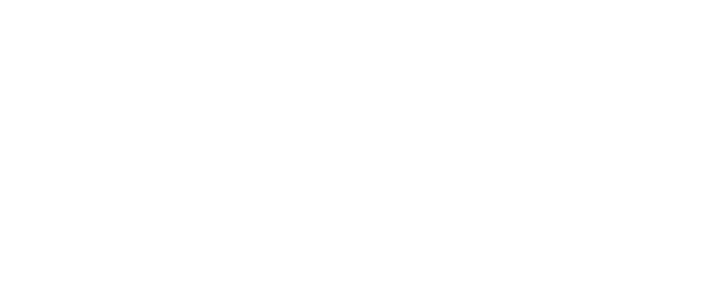
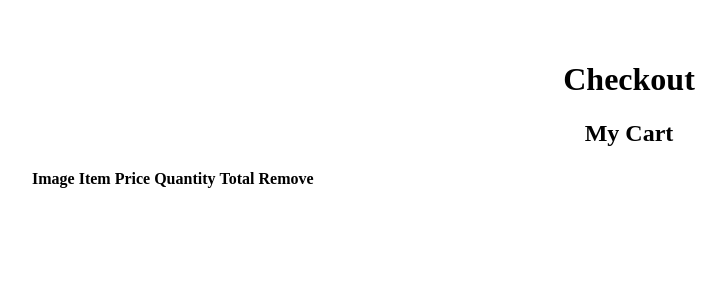
Before and after one commit to wareez92/capstone-api, a React (Vite) app in the folder client/synthstorm-react/: page /cart in a window 1280 px wide. Shown: the top 300 px of the page, without its empty margins (11-737 px from the left). Built offline with nearby package versions, Linux system fonts and the light colour scheme; the HTML template or start-up script is replaced by a standard one.

Commit message:
Cart/Checkout html architecture

```diff
--- a/client/synthstorm-react/src/App.jsx
+++ b/client/synthstorm-react/src/App.jsx
@@ -4,7 +4,7 @@
 import Login from "./Components/Login";
 import { Routes, Route } from "react-router-dom";
 import Account from "./Components/Account";
-import Home from "./Components/Home";
+import Home from "./Components/Proudcts";
 import Register from "./Components/Register";
 import Cart from "./Components/Cart";
 
--- a/client/synthstorm-react/src/Components/Account.jsx
+++ b/client/synthstorm-react/src/Components/Account.jsx
@@ -1,5 +1,6 @@
 import { useNavigate } from "react-router-dom";
-import Home from "./Home";
+import Home from "./Proudcts";
+import Nav from "./Nav";
 
 export default function Account({ setUser, user }) {
   const navigate = useNavigate();
--- a/client/synthstorm-react/src/Components/Cart.jsx
+++ b/client/synthstorm-react/src/Components/Cart.jsx
@@ -1,5 +1,6 @@
 import { useEffect, useState } from "react";
 import { viewCart } from "../../API";
+import { Link } from "react-router-dom";
 
 export default function Cart({ user }) {
   const [cart, setCart] = useState([]);
@@ -21,15 +22,75 @@
 
   return (
     <>
+      <main>
+        <h1>Checkout</h1>
+        <div className="section-container">
+          <section className="my-cart">
+            <h2>My Cart</h2>
+            <table>
+              <thead>
+                <tr>
+                  <th>Image</th>
+                  <th>Item</th>
+                  <th>Price</th>
+                  <th>Quantity</th>
+                  <th>Total</th>
+                  <th>Remove</th>
+                </tr>
+              </thead>
+              <tbody>
+                {cart.map((product) => (
+                  <tr key={product.id}>
+                    <td>
+                      <img src={product.img} width="105" alt={product.name} />
+                    </td>
+                    <td>{product.name}</td>
+                    <td>{product.price}</td>
+                    <td>
+                      <input
+                        name={product.name}
+                        type="number"
+                        min="0"
+                        max={product.quantity}
+                        value="1"
+                      />
+                    </td>
+                    <td>{}</td>
+                    <td><button>Delete</button></td>
+                  </tr>
+                ))}
+                <tfoot>
+                  <tr>
+                    <th></th>
+                    <td></td>
+                  </tr>
+                </tfoot>
+              </tbody>
+            </table>
+          </section>
+          <section>
+            <h2></h2>
+            <dl>
+              <dt></dt>
+              <dd></dd>
+            </dl>
+            <div>
+              <Link></Link>
+              <Link></Link>
+            </div>
+          </section>
+        </div>
+      </main>
       <div>
-        {cart.map((product) => (
+        {/* {cart.map((product) => (
           <div key={product.id}>
             <h4>{product.name}</h4>
             <h4>${product.price}</h4>
             <img src={product.img} alt={product.name} />
           </div>
-        ))}
+        ))} */}
       </div>
+      <div></div>
     </>
   );
 }
--- a/client/synthstorm-react/src/Components/Login.jsx
+++ b/client/synthstorm-react/src/Components/Login.jsx
@@ -1,6 +1,6 @@
 import { useState } from "react";
 import { useNavigate } from "react-router-dom";
-
+import Nav from "./Nav";
 const Login = ({ setUser, user }) => {
   console.log(setUser);
   const [username, setUsername] = useState("");
@@ -47,6 +47,7 @@
       alert("invalid credentials");
     }
   };
+
   const nameHandler = (event) => {
     console.log("Event --->", event.target.value);
     setUsername(event.target.value);
@@ -59,6 +60,7 @@
 
   return (
     <>
+      <Nav />
       <form onSubmit={handleSubmit}>
         <input
           type="name"
--- a/client/synthstorm-react/src/Components/Nav.jsx
+++ b/client/synthstorm-react/src/Components/Nav.jsx
@@ -1,6 +1,17 @@
+import { Link } from "react-router-dom";
+
 export default function Nav() {
-
-    return (
-
-    );
+  return (
+    <>
+      <nav>
+        <ul>
+            <Link to="/">Login</Link>
+            <Link to="/home">Home</Link>
+            <Link to="/account">Account</Link>
+            <Link to="/products">Products</Link>
+            <Link to="/cart">Cart</Link>
+        </ul>
+      </nav>
+    </>
+  );
 }
--- a/client/synthstorm-react/src/Components/Product.jsx
+++ b/client/synthstorm-react/src/Components/Product.jsx
@@ -3,6 +3,7 @@
 import ProductCard from "./ProductCard";
 import { fetchSingleProduct } from "../../API";
 import { addToCart } from "../../API";
+import Nav from "./Nav";
 
 export default function Product({ user }) {
   const [product, setProduct] = useState({});
@@ -25,7 +26,6 @@
   const addCart = async () => {
     console.log("product id:", productId, "user id:", user.id);
     const cartItem = await addToCart(user.id, productId);
-
   };
 
   if (loading) return <h3>Loading...</h3>;
@@ -35,12 +35,12 @@
     // product.price *= event.target.value;
     product.quantity = product.quantity;
     product.quantity -= event.target.value;
-
   };
 
   return (
     <>
       <div>
+        <Nav />
         <div></div>
         <ProductCard key={product.id} product={product} />
       </div>
--- a/client/synthstorm-react/src/Components/Home.jsx
+++ b/client/synthstorm-react/src/Components/Proudcts.jsx
@@ -3,6 +3,7 @@
 import { Link } from "react-router-dom";
 import Login from "./Login";
 import { fetchAllProducts } from "../../API";
+import Nav from "./Nav";
 
 export default function Home({ user }) {
   const [products, setProducts] = useState([]);
@@ -50,6 +51,7 @@
 
   return (
     <>
+      <Nav />
       <div>
         <label key={products.id}>Quick Search </label>
         <input onChange={onInputChange} />
```
